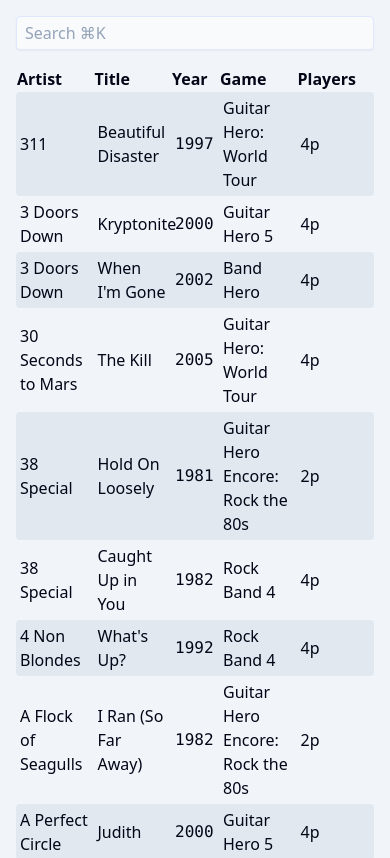
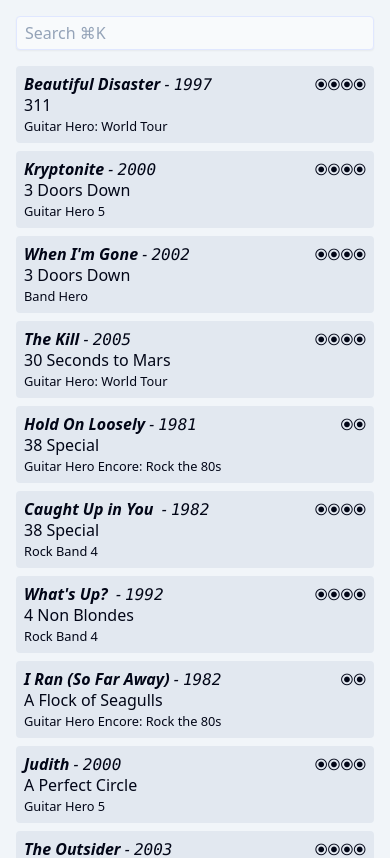
Before and after one commit to arjunchib/rockhero, an Angular app: page / in a window 390 px wide. Shown: the top 858 px of the page. Built offline with nearby package versions, Linux system fonts and the light colour scheme.

Commit message:
Add mobile styles

```diff
--- a/src/app/app.component.html
+++ b/src/app/app.component.html
@@ -7,8 +7,8 @@
     class="px-2 leading-8 w-full max-w-lg shadow-sm rounded bg-slate-50 text-slate-950 placeholder:text-slate-400 border-indigo-100 border ring-indigo-600 outline-offset-2"
   />
 </div>
-<div class="m-4 mt-2">
-  <table class="w-full table-fixed text-slate-950">
+<div class="m-4 mt-2 text-slate-950">
+  <table *ngIf="isDesktop" class="w-full table-fixed">
     <tr>
       <th>Artist</th>
       <th>Title</th>
@@ -24,4 +24,19 @@
       <td>{{ song.num_players_long }}</td>
     </tr>
   </table>
+  <div *ngIf="isMobile">
+    <div *ngFor="let song of songs" class="song">
+      <div class="absolute top-2 right-2">{{ dots(song) }}</div>
+      <i
+        ><b>
+          {{ song.title }}
+        </b>
+        - <span class="font-mono">{{ song.year }}</span></i
+      >
+      <br />
+      {{ song.artist }}
+      <br />
+      <small>{{ song.game }}</small>
+    </div>
+  </div>
 </div>
--- a/src/app/app.component.scss
+++ b/src/app/app.component.scss
@@ -17,3 +17,7 @@
     @apply rounded-e;
   }
 }
+
+.song {
+  @apply rounded bg-slate-200 my-2 p-2 leading-tight relative;
+}
--- a/src/app/app.component.ts
+++ b/src/app/app.component.ts
@@ -8,6 +8,8 @@
 import { songs } from './data/songs';
 import { FormControl } from '@angular/forms';
 import { debounceTime } from 'rxjs';
+
+type Song = (typeof songs)[number];
 
 @Component({
   selector: 'app-root',
@@ -37,6 +39,18 @@
     });
   }
 
+  get isMobile() {
+    return document.body.clientWidth < 600;
+  }
+
+  get isDesktop() {
+    return !this.isMobile;
+  }
+
+  dots(song: Song) {
+    return new Array(song.num_players).fill('⦿').join('');
+  }
+
   private filterSongs(value: string) {
     this.songs = songs.filter((song, i) =>
       this.songVectors[i].includes(value.toLowerCase())
```
